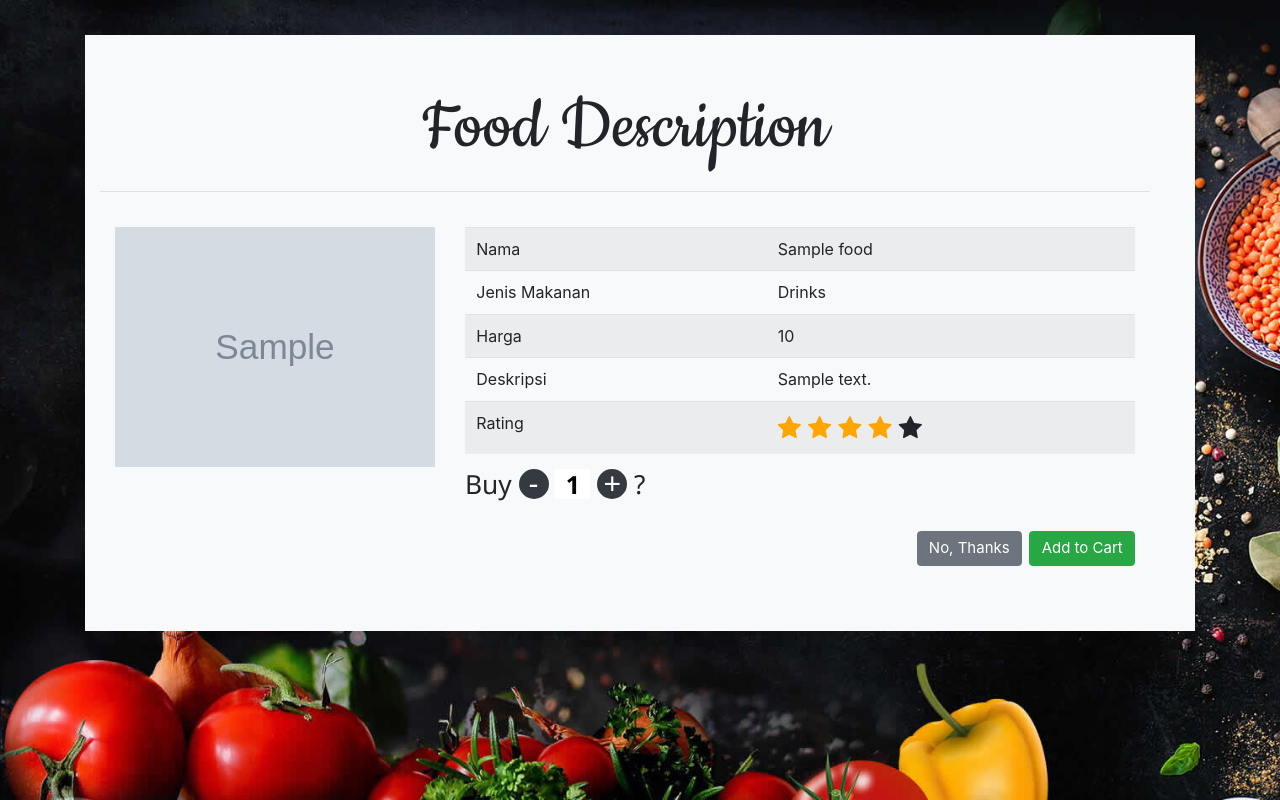
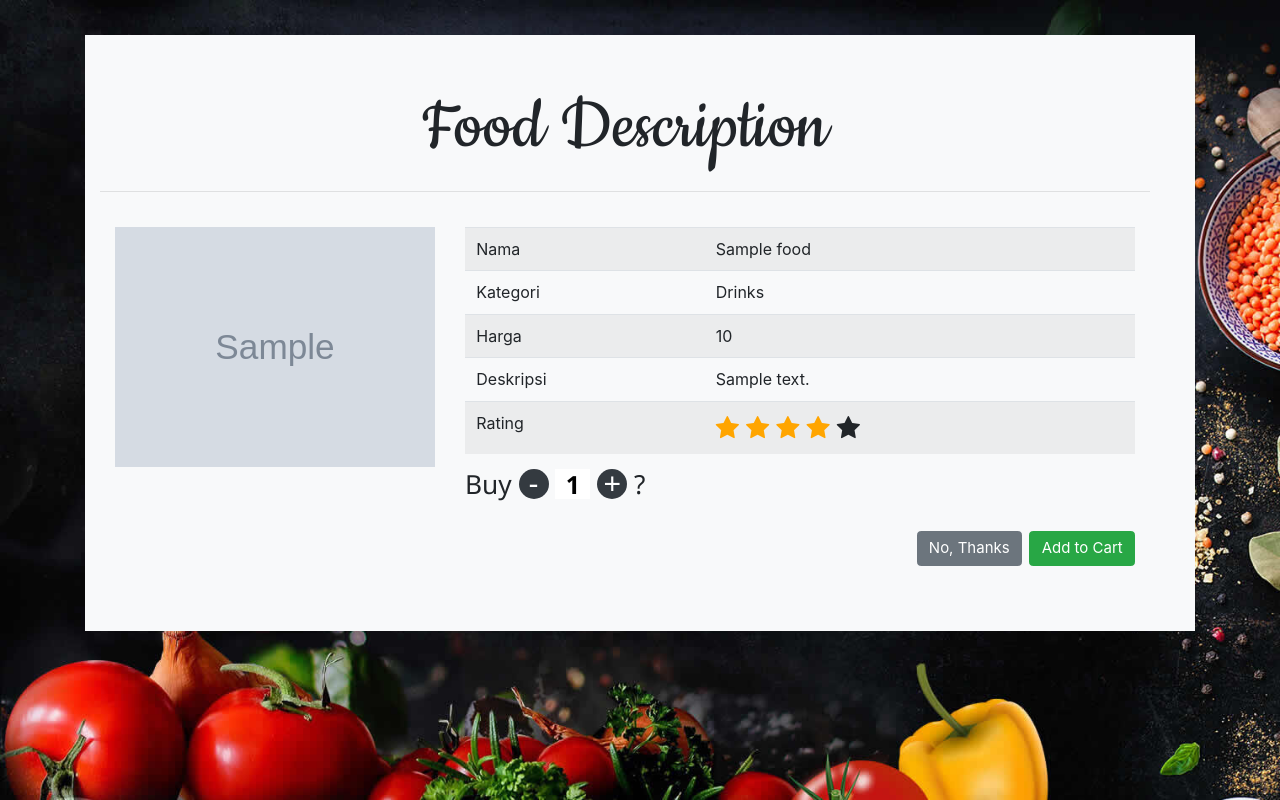
Before and after one commit to AkimotoS04/foods, a CodeIgniter app: page /foodies/index.php/foods/details?id=1 in a window 1280 px wide. Shown: the part 68-868 px from the top of the page. Run offline with CodeIgniter, Linux system fonts and the light colour scheme; tables that the repository leaves empty or names only in its code hold one stand-in row (values such as "Sample post"); grey boxes marked "Sample" are stand-in pictures; some libraries are stand-ins or nearby versions.

Commit message:
ganti field kategori

```diff
--- a/application/views/foods/view_menu.php
+++ b/application/views/foods/view_menu.php
@@ -23,7 +23,7 @@
                             <td><?php  echo $pro['name']; ?></td>
                         </tr>
                         <tr>
-                            <td>Jenis Makanan</td>
+                            <td>Kategori</td>
                         <td><?php
                             if($pro['veg'] == 1){
                                 echo "Food";
```
